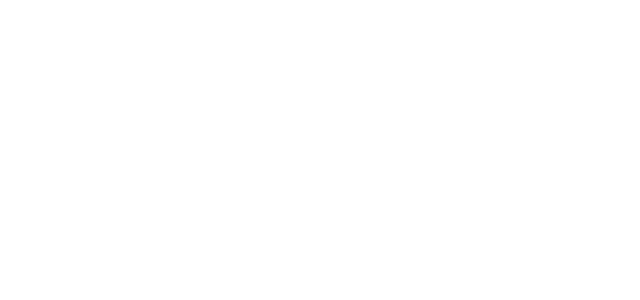
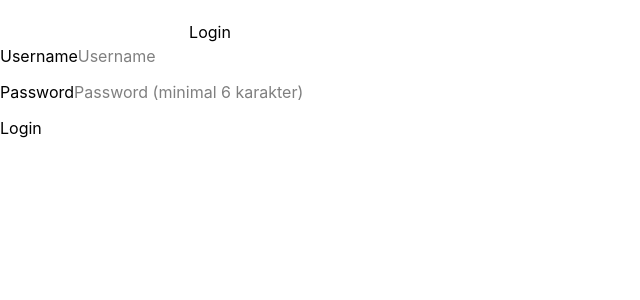
Before and after one commit to Sambal404/system-reservasi-hotel, a React (Vite) app in the folder frontend/: page /login in a window 1280 px wide. Before the commit this address had no page. Shown: the top 300 px of the page, without its empty margins (0-640 px from the left). Built offline with nearby package versions, Linux system fonts and the light colour scheme.

Commit message:
fix(api-v1): perbaiki bug token frontend

```diff
--- a/frontend/src/App.jsx
+++ b/frontend/src/App.jsx
@@ -1,7 +1,7 @@
 // src/App.jsx
-import { BrowserRouter as Router, Routes, Route } from "react-router-dom";
-import SideBar from "./components/SideBar";
-import TopBar from "./components/TopBar";
+import { BrowserRouter as Router, Routes, Route, Navigate } from "react-router-dom";
+// import SideBar from "./components/SideBar";
+// import TopBar from "./components/TopBar";
 
 //components
 import ProtectedRoute from "./components/ProtectedRoute";
@@ -23,9 +23,11 @@ export default function App() {
   return (
     <Router>
       <Routes>
-        <Route path="/" element={<Login />} />
+        <Route path="/login" element={<Login />} />
 
         <Route element={<ProtectedRoute />}>
+          {/* Root / Direct to Dashboard */}
+          <Route path="/" element={<Navigate to="/dashboard" replace />} />
           <Route element={<Layout />}>
             <Route path="/dashboard" element={<Dashboard />} />
             <Route path="/rooms" element={<Rooms />} />
--- a/frontend/src/pages/Login.jsx
+++ b/frontend/src/pages/Login.jsx
@@ -25,8 +25,8 @@ function Login(){
                 username: form.username,
                 password: form.password,
             });
-            localStorage.setItem("token", response.data.token);
-            localStorage.setItem("user", JSON.stringify(response.data.user));
+            localStorage.setItem("token", response.data.data.token);
+            localStorage.setItem("user", JSON.stringify(response.data.data.user));
 
             navigate("/dashboard");
         } catch (err){
```
Also changed, not shown: 2 other files (tests, documents, lock files or other folders).
